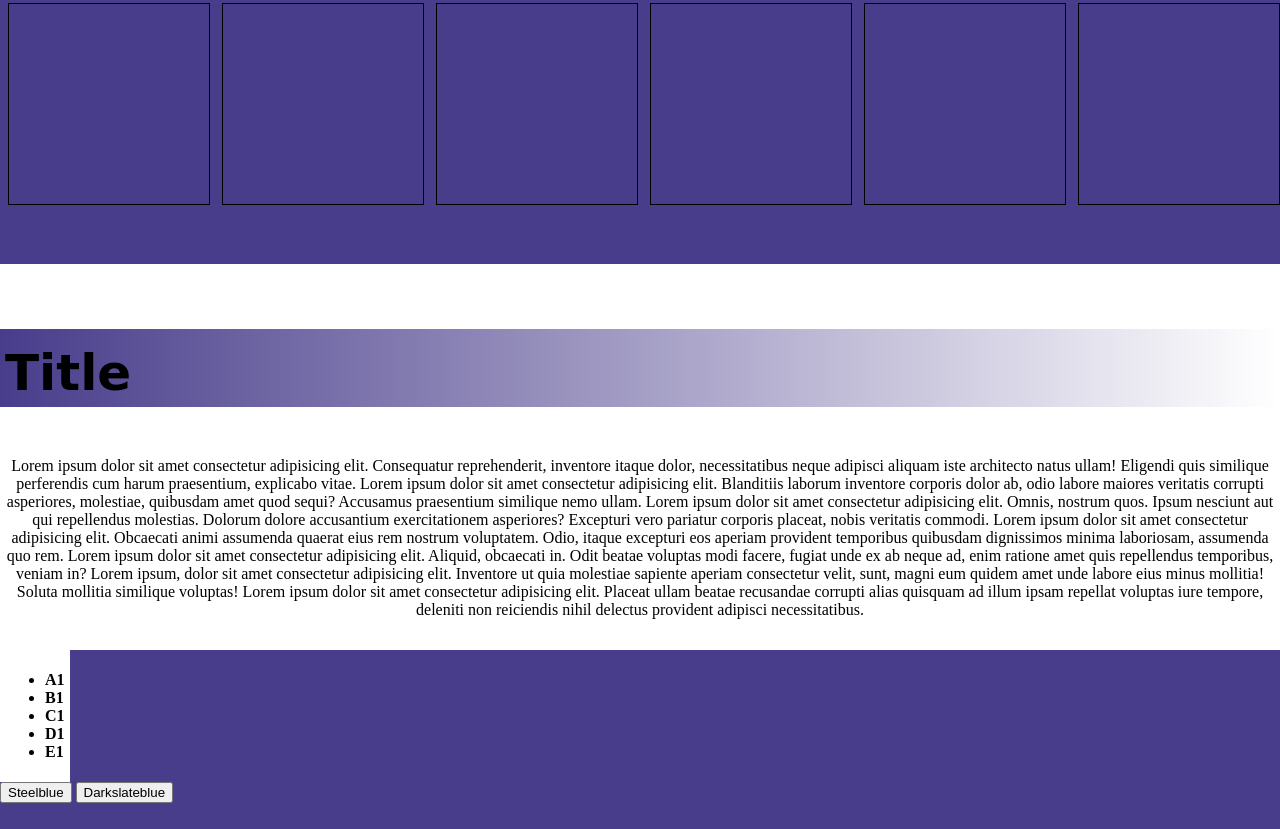
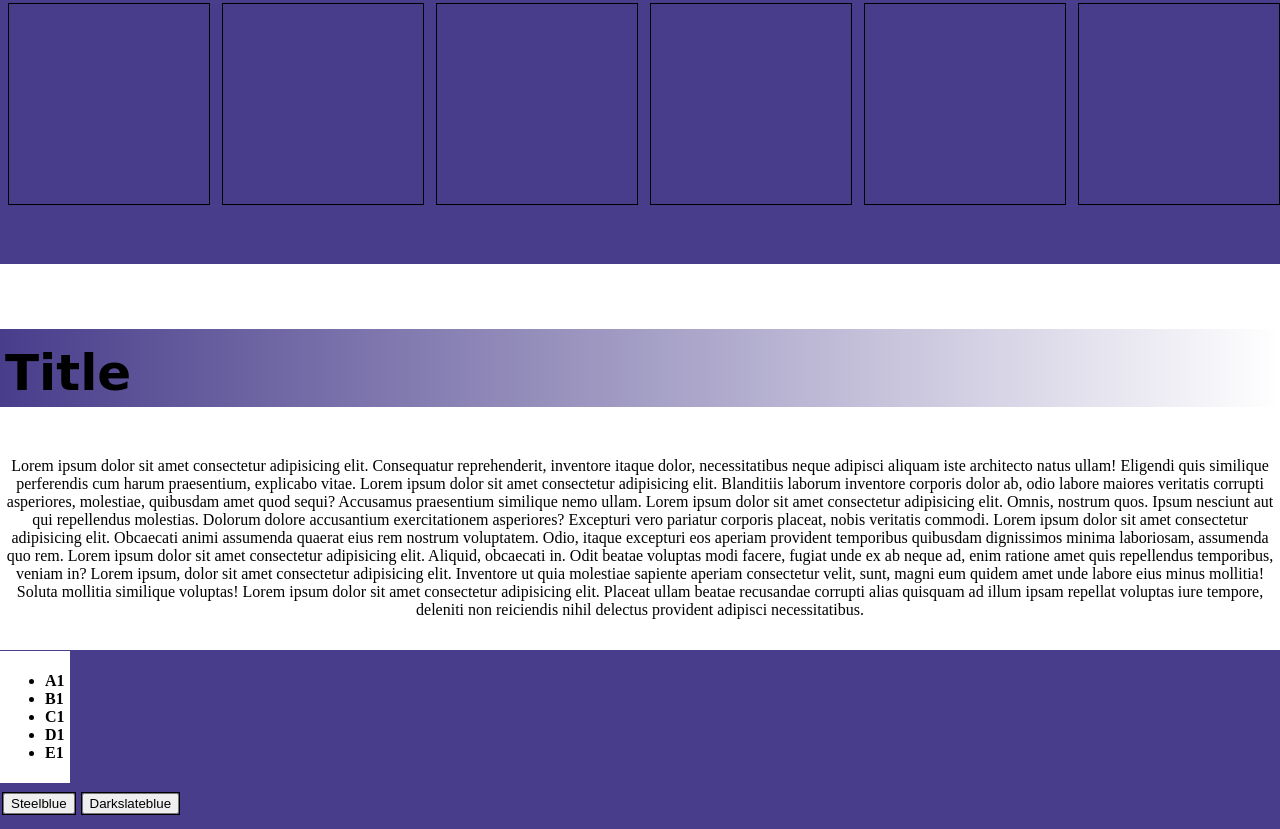
Before and after one commit to AdemirRamos/Draft_Project, a plain HTML site: page index.html in a window 1280 px wide. Shown: the part 703-1532 px from the top of the page. Drawn offline with Linux system fonts and the light colour scheme; a web font is replaced by a local one.

Commit message:
Updating The CSS Archive
Just adding a few more code lines to the archive.

```diff
--- a/draft.css
+++ b/draft.css
@@ -132,3 +132,20 @@ a {
 div.corpo > p {
     text-align: center;
 }
+
+#rodapé {
+    outline: 1px solid darkslateblue;
+    margin-top: 1px;
+    padding-right: 5px;
+}
+
+div#foot {
+    display: block;
+    margin-top: 10px;
+}
+
+input {
+    outline: 1px solid black;
+    display: inline-block;
+    margin-left: 3px;
+}
```
